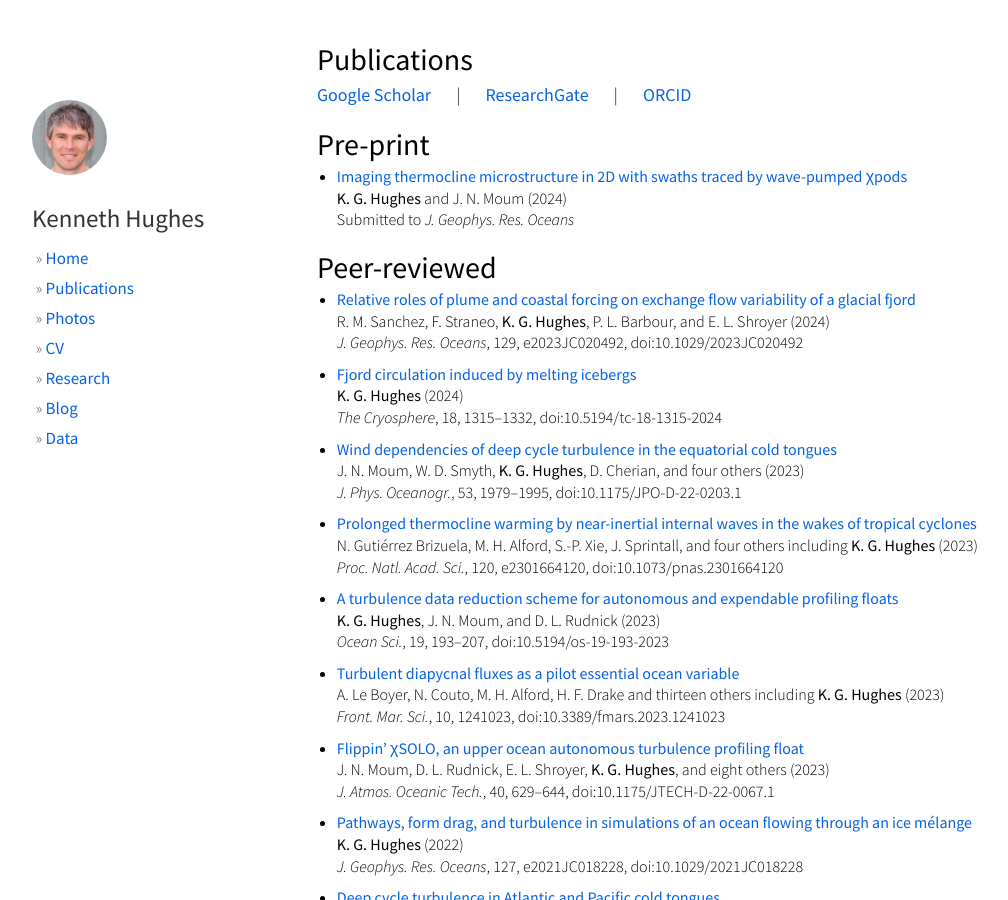
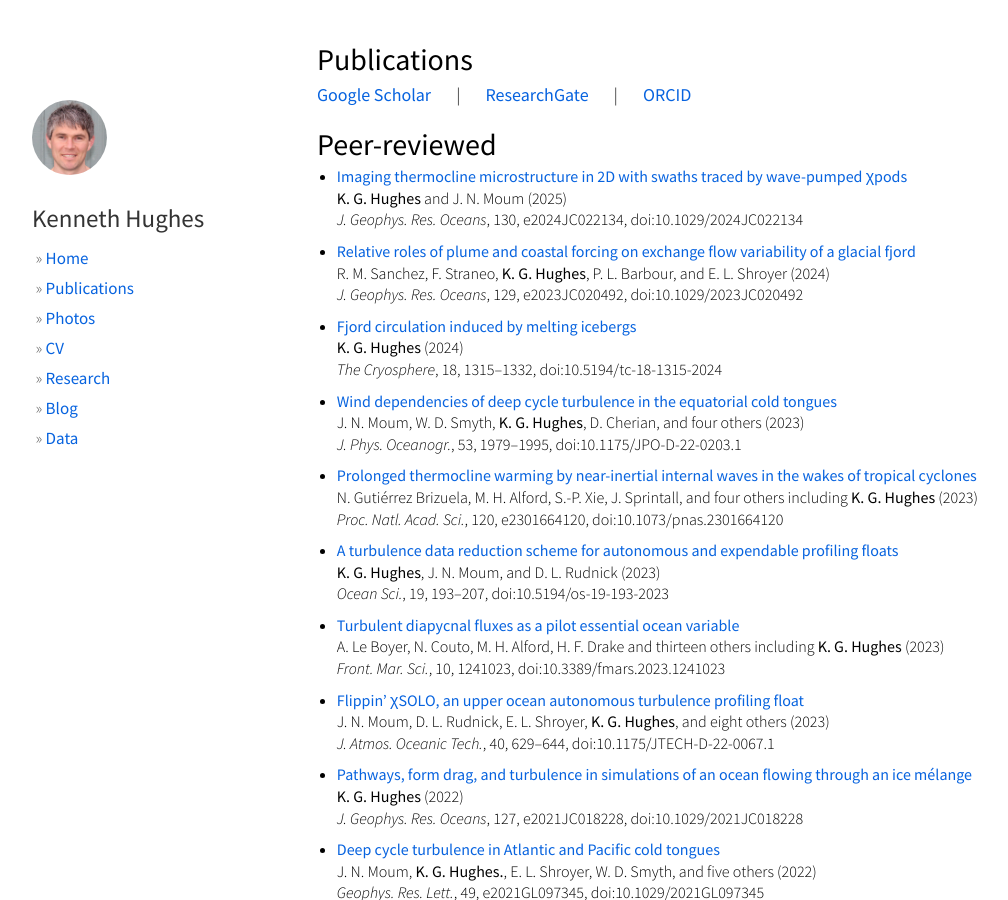
Before and after one commit to hugke729/hugke729.github.io, a Jekyll site: the page built from publications/index.md, in a window 1280 px wide and 900 px high. Shown: the whole window, without its empty margins (53-1061 px from the left). Built offline with Jekyll 4.4.1, drawn with Linux system fonts in a browser that asks for light colours; nearby versions of some CDN libraries.

Commit message:
Update swaths paper

```diff
--- a/publications/index.md
+++ b/publications/index.md
@@ -9,13 +9,11 @@ css: publications
 
 [Google Scholar][gs] &nbsp; &nbsp; &nbsp; &#124; &nbsp; &nbsp; &nbsp; [ResearchGate][rg] &nbsp; &nbsp; &nbsp; &#124; &nbsp; &nbsp; &nbsp; [ORCID][oi]
 
-## Pre-print
+## Peer-reviewed
 
 * [Imaging thermocline microstructure in 2D with swaths traced by wave-pumped χpods][swaths]
-__K. G. Hughes__ and J. N. Moum (2024)
-Submitted to *J. Geophys. Res. Oceans*
-
-## Peer-reviewed
+__K. G. Hughes__ and J. N. Moum (2025)
+*J. Geophys. Res. Oceans*, 130, e2024JC022134, doi:10.1029/2024JC022134
 
 * [Relative roles of plume and coastal forcing on exchange flow variability of a glacial fjord][pr21]
 R. M. Sanchez, F. Straneo, __K. G. Hughes__, P. L. Barbour, and E. L. Shroyer (2024)
@@ -122,7 +120,7 @@ Master’s Thesis
 * [On the Rate of Refreezing in a Bore Hole in an Ice Shelf][ht]
 Honours Dissertation
 
-[swaths]: https://doi.org/10.22541/essoar.173193599.95806946/v1
+[swaths]: https://doi.org/10.1029/2024JC022134
 [phd]: https://dspace.library.uvic.ca//handle/1828/10367
 [oi]: http://orcid.org/0000-0001-5066-3310
 [rg]: https://www.researchgate.net/profile/Kenneth_Hughes2
```
